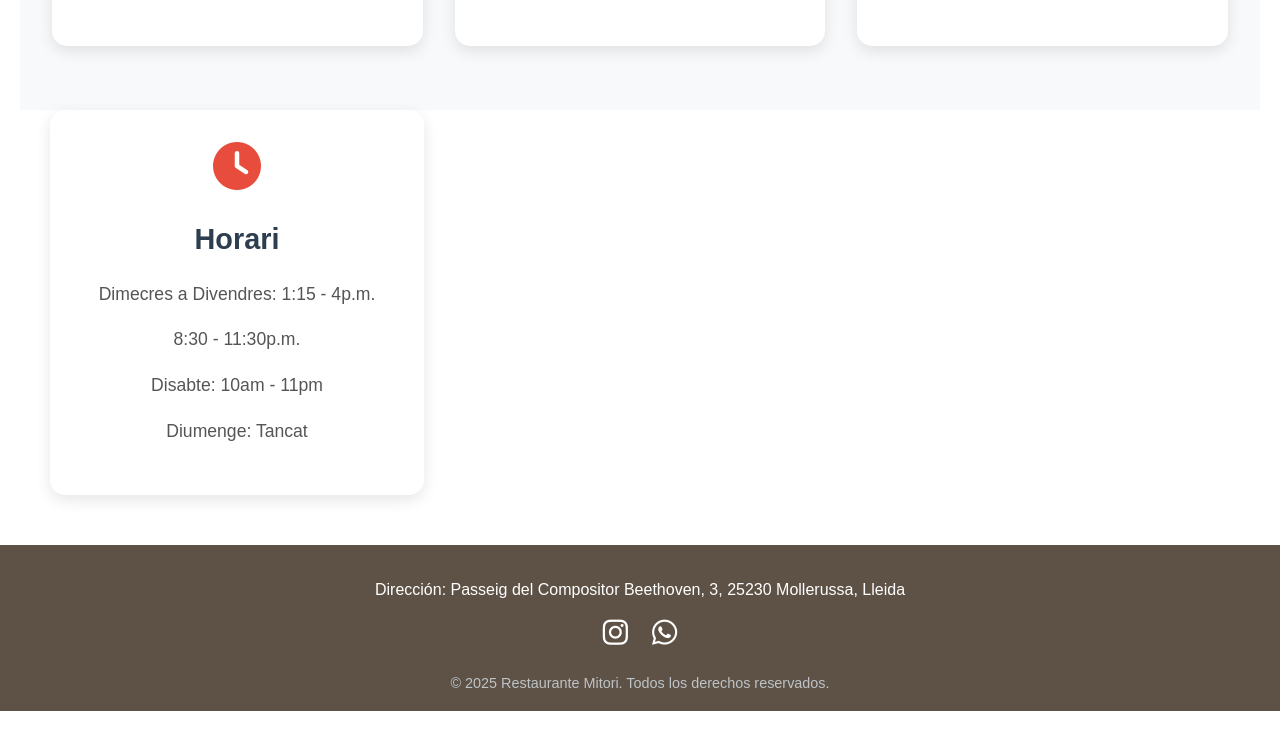
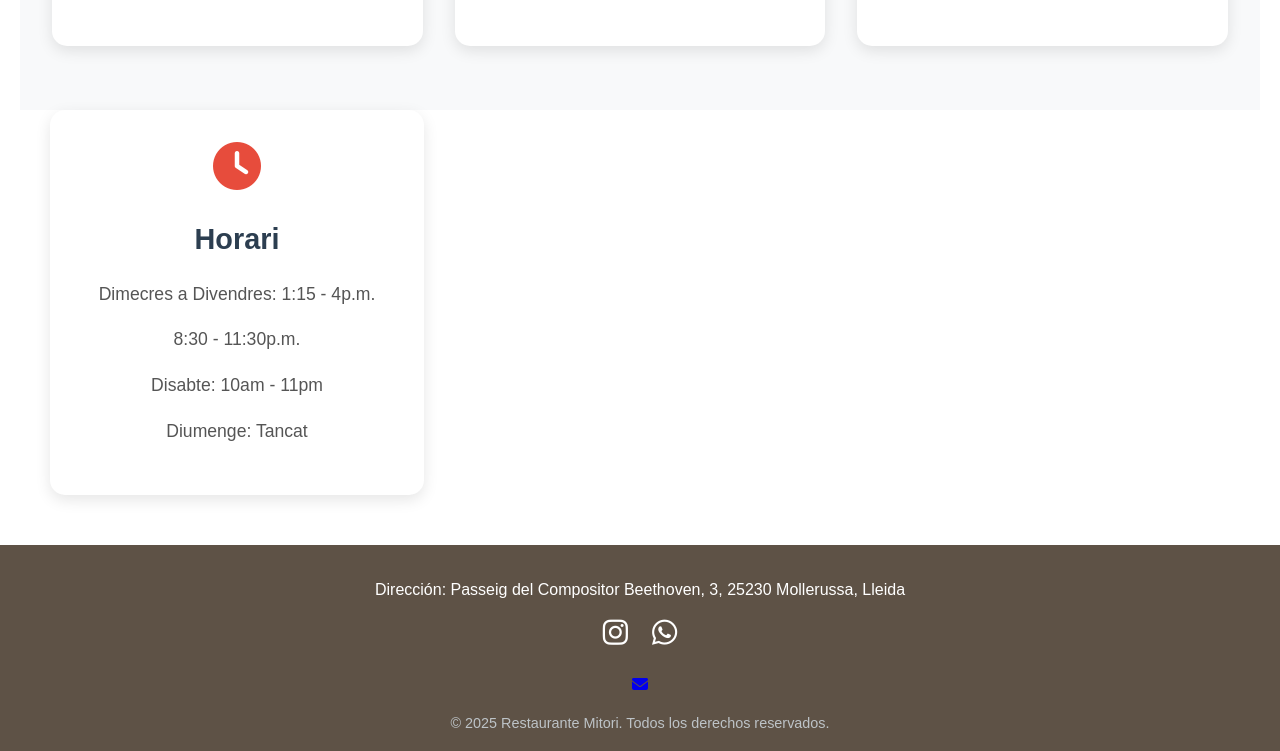
Before and after one commit to Julensn/Julensn.github.io, a plain HTML site: page index.html in a window 1280 px wide. Shown: the part 1312-2063 px from the top of the page. Before the commit the page ends 2023 px from the top, so only its background shows below. Drawn offline with Linux system fonts and the light colour scheme.

Commit message:
Update index.html

```diff
--- a/index.html
+++ b/index.html
@@ -130,6 +130,13 @@
             </a>
         </div>
 
+        <!-- Correo Email -->
+        <a href="mailto:luisjousesuastegui@gmail.com" title="Enviar correo electrónico">
+            <i class="fa-solid fa-envelope"></i>
+        </a>
+
+
+
         <p>&copy; 2025 Restaurante Mitori. Todos los derechos reservados.</p>
     </footer>
 
```
